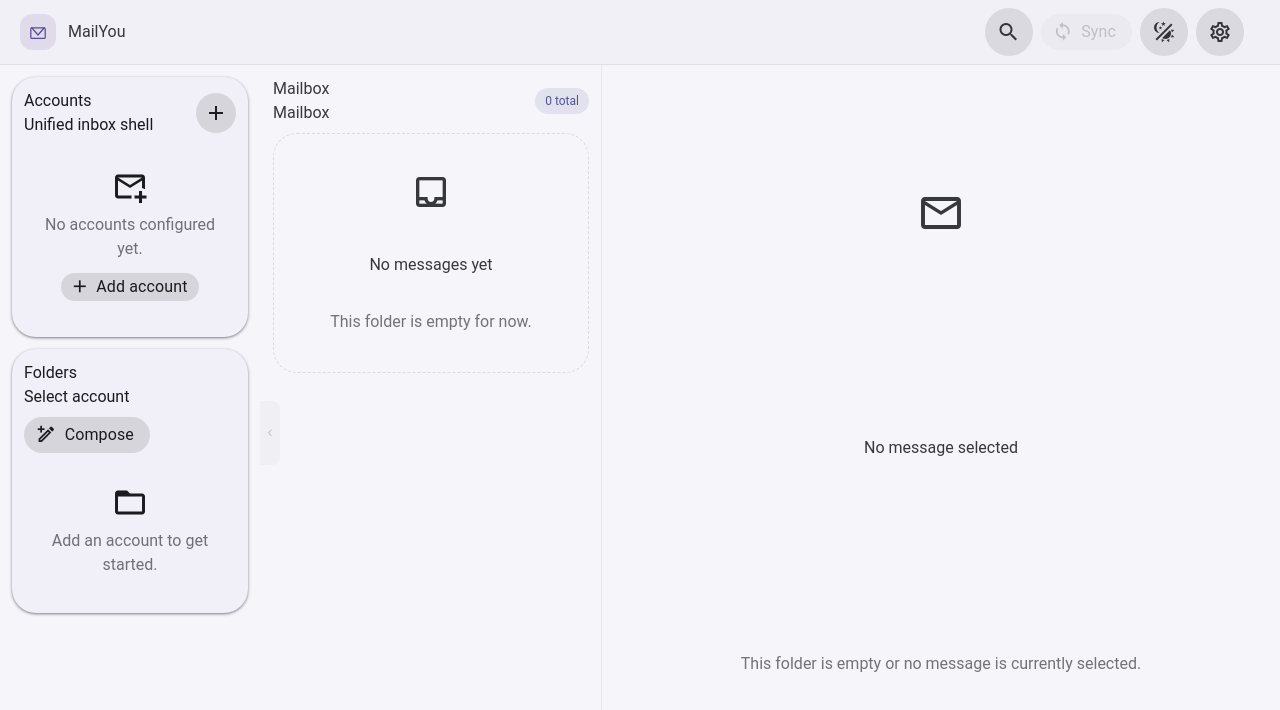
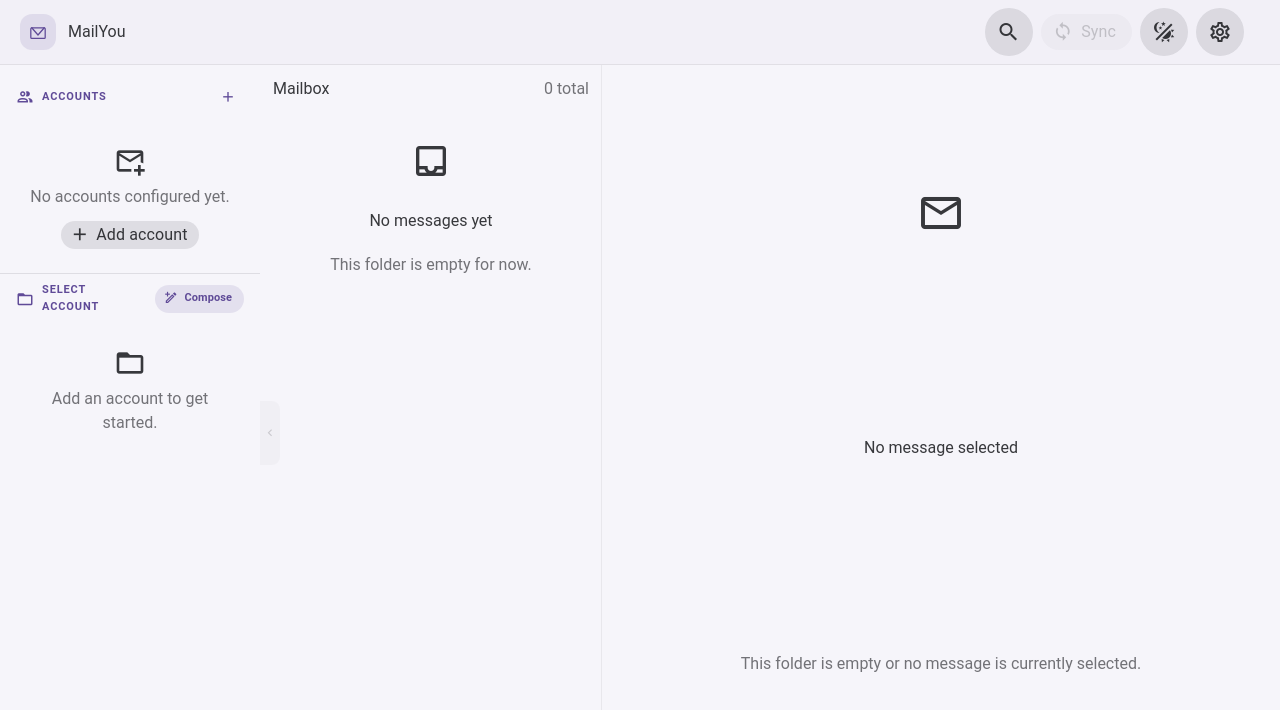
Before and after one commit to Cccc-owo/MailYou, a Vue app: page / in a window 1280 px wide. Shown: the top 710 px of the page. Built offline with nearby package versions, Linux system fonts and the light colour scheme.

Commit message:
feat(ui): improve main ui

```diff
--- a/src/components/mail/MailList.vue
+++ b/src/components/mail/MailList.vue
@@ -1,6 +1,6 @@
 <template>
   <div class="mail-list">
-    <div class="mail-list__header d-flex align-center justify-space-between ga-3 flex-wrap">
+    <div class="mail-list__header">
       <div class="d-flex align-center ga-2">
         <v-checkbox
           v-if="messages.length > 0"
@@ -11,10 +11,7 @@
           class="mail-list__select-all"
           @update:model-value="onToggleSelectAll"
         />
-        <div>
-          <div class="text-overline">{{ t('mailList.mailbox') }}</div>
-          <div class="text-h5">{{ title }}</div>
-        </div>
+        <div class="text-subtitle-2">{{ title }}</div>
       </div>
       <div class="d-flex align-center ga-2">
         <v-btn
@@ -26,8 +23,8 @@
         >
           {{ t('mailList.markAllRead') }}
         </v-btn>
-        <v-chip v-if="unreadCount > 0" size="small" color="primary">{{ t('mailList.unreadCount', { count: unreadCount }) }}</v-chip>
-        <v-chip size="small" color="secondary" variant="tonal">{{ t('mailList.totalCount', { count: messages.length }) }}</v-chip>
+        <v-chip v-if="unreadCount > 0" size="x-small" color="primary" variant="tonal">{{ unreadCount }}</v-chip>
+        <span class="text-caption text-medium-emphasis">{{ t('mailList.totalCount', { count: messages.length }) }}</span>
       </div>
     </div>
 
@@ -356,10 +353,8 @@ const formatDate = (value: string) =>
   display: grid;
   place-items: center;
   text-align: center;
-  min-height: 240px;
+  min-height: 200px;
   padding: 24px;
-  border: 1px dashed rgba(var(--v-theme-on-surface), 0.12);
-  border-radius: 24px;
 }
 
 .mail-list__items {
@@ -378,8 +373,7 @@ const formatDate = (value: string) =>
 }
 
 .mail-list__item {
-  margin-bottom: 6px;
-  border: 1px solid rgba(var(--v-theme-on-surface), 0.05);
+  margin-bottom: 2px;
 }
 
 .mail-list__item--unread {
--- a/src/components/mail/MailSidebar.vue
+++ b/src/components/mail/MailSidebar.vue
@@ -1,91 +1,78 @@
 <template>
   <div class="mail-sidebar">
-    <v-card class="mail-sidebar__panel" color="surface">
-      <div class="mail-sidebar__header d-flex align-center justify-space-between ga-3 flex-wrap">
-        <div>
-          <div class="text-overline">{{ t('sidebar.accounts') }}</div>
-          <div class="text-h6">{{ t('sidebar.unifiedInbox') }}</div>
-        </div>
+    <div class="mail-sidebar__section">
+      <div class="mail-sidebar__section-header">
+        <v-icon icon="mdi-account-multiple-outline" size="18" />
+        <span>{{ t('sidebar.accounts') }}</span>
+        <v-spacer />
         <v-tooltip :text="t('sidebar.addAccount')" location="bottom">
           <template #activator="{ props: tip }">
-            <v-btn v-bind="tip" icon="mdi-plus" size="small" @click="$emit('add-account')" />
+            <v-btn v-bind="tip" icon="mdi-plus" size="x-small" variant="text" @click="$emit('add-account')" />
           </template>
         </v-tooltip>
       </div>
 
-      <v-list v-if="accounts.length" class="mail-sidebar__accounts" lines="two">
+      <v-list v-if="accounts.length" class="mail-sidebar__list" lines="two">
         <v-list-item
           v-for="account in accounts"
           :key="account.id"
           :active="account.id === currentAccountId"
-          rounded="xl"
           @click="$emit('select-account', account.id)"
           @contextmenu="accountCtx.open($event, account)"
         >
           <template #prepend>
-            <v-avatar :color="account.color" size="36">{{ account.initials }}</v-avatar>
+            <v-avatar :color="account.color" size="32">
+              <span class="text-caption">{{ account.initials }}</span>
+            </v-avatar>
           </template>
-          <v-list-item-title>{{ account.name }}</v-list-item-title>
-          <v-list-item-subtitle>{{ account.email }}</v-list-item-subtitle>
+          <v-list-item-title class="text-body-2">{{ account.name }}</v-list-item-title>
+          <v-list-item-subtitle class="text-caption">{{ account.email }}</v-list-item-subtitle>
           <template #append>
-            <v-chip size="small" :color="account.status === 'attention' ? 'error' : 'primary'">
+            <v-chip size="x-small" :color="account.status === 'attention' ? 'error' : 'primary'" variant="tonal">
               {{ account.unreadCount }}
             </v-chip>
-            <v-tooltip :text="t('common.delete')" location="bottom">
-              <template #activator="{ props: tip }">
-                <v-btn
-                  v-bind="tip"
-                  class="ml-1"
-                  icon="mdi-delete-outline"
-                  size="x-small"
-                  variant="text"
-                  @click.stop="confirmDelete(account)"
-                />
-              </template>
-            </v-tooltip>
           </template>
         </v-list-item>
       </v-list>
 
       <div v-else class="mail-sidebar__empty">
-        <v-icon icon="mdi-email-plus-outline" size="36" class="mb-2" />
+        <v-icon icon="mdi-email-plus-outline" size="32" class="mb-2" />
         <div class="text-body-2 text-medium-emphasis mb-3">{{ t('sidebar.noAccounts') }}</div>
         <v-btn size="small" prepend-icon="mdi-plus" @click="$emit('add-account')">{{ t('sidebar.addAccount') }}</v-btn>
       </div>
-    </v-card>
+    </div>
 
-    <v-card class="mail-sidebar__panel" color="surface">
-      <div class="mail-sidebar__header d-flex align-center justify-space-between ga-3 flex-wrap">
-        <div>
-          <div class="text-overline">{{ t('sidebar.folders') }}</div>
-          <div class="text-h6">{{ currentAccount?.name ?? t('sidebar.selectAccount') }}</div>
-        </div>
-        <v-btn prepend-icon="mdi-pencil-plus-outline" @click="$emit('compose')">{{ t('sidebar.compose') }}</v-btn>
+    <v-divider />
+
+    <div class="mail-sidebar__section">
+      <div class="mail-sidebar__section-header">
+        <v-icon icon="mdi-folder-outline" size="18" />
+        <span>{{ currentAccount?.name ?? t('sidebar.selectAccount') }}</span>
+        <v-spacer />
+        <v-btn size="small" variant="tonal" prepend-icon="mdi-pencil-plus-outline" @click="$emit('compose')">{{ t('sidebar.compose') }}</v-btn>
       </div>
 
-      <v-progress-linear v-if="isFoldersLoading" indeterminate color="primary" class="mb-2" />
+      <v-progress-linear v-if="isFoldersLoading" indeterminate color="primary" class="mb-1" />
 
-      <v-list v-if="folders.length" nav>
+      <v-list v-if="folders.length" class="mail-sidebar__list" nav density="compact">
         <v-list-item
           v-for="folder in folders"
           :key="folder.id"
           :active="folder.id === currentFolderId"
-          rounded="xl"
           @click="$emit('select-folder', folder.id)"
           @contextmenu="folderCtx.open($event, folder)"
         >
           <template #prepend>
-            <v-icon :icon="folder.icon" />
+            <v-icon :icon="folder.icon" size="20" />
           </template>
-          <v-list-item-title>{{ folderDisplayName(folder) }}</v-list-item-title>
+          <v-list-item-title class="text-body-2">{{ folderDisplayName(folder) }}</v-list-item-title>
           <template #append>
             <div class="mail-sidebar__folder-counts d-flex align-center ga-1">
               <v-chip
                 v-if="folder.unreadCount > 0"
                 size="x-small"
                 color="primary"
-                variant="flat"
-                density="comfortable"
+                variant="tonal"
               >
                 {{ folder.unreadCount }}
               </v-chip>
@@ -96,12 +83,12 @@
       </v-list>
 
       <div v-else class="mail-sidebar__empty">
-        <v-icon icon="mdi-folder-outline" size="36" class="mb-2" />
+        <v-icon icon="mdi-folder-outline" size="32" class="mb-2" />
         <div class="text-body-2 text-medium-emphasis">
           {{ accounts.length ? t('sidebar.selectAccountToView') : t('sidebar.addAccountToStart') }}
         </div>
       </div>
-    </v-card>
+    </div>
 
     <!-- Account context menu -->
     <ContextMenu v-model="accountCtx.isOpen.value" :x="accountCtx.x.value" :y="accountCtx.y.value">
@@ -186,29 +173,29 @@ const emitDelete = () => {
 
 <style scoped>
 .mail-sidebar {
-  display: grid;
-  gap: 12px;
-  padding: 12px;
+  display: flex;
+  flex-direction: column;
+  padding: 8px 0;
 }
 
-.mail-sidebar__panel {
-  padding: 12px;
+.mail-sidebar__section {
+  padding: 0 8px;
 }
 
-.mail-sidebar__header {
+.mail-sidebar__section-header {
   display: flex;
   align-items: center;
-  justify-content: space-between;
   gap: 8px;
-  margin-bottom: 8px;
+  padding: 8px 8px;
+  font-size: 0.6875rem;
+  font-weight: 600;
+  text-transform: uppercase;
+  letter-spacing: 0.08em;
+  color: rgb(var(--v-theme-primary));
 }
 
-.mail-sidebar__header :deep(.v-btn) {
-  flex-shrink: 0;
-}
-
-.mail-sidebar__accounts {
-  padding-inline: 0;
+.mail-sidebar__list {
+  padding: 0;
 }
 
 .mail-sidebar__empty {
@@ -218,38 +205,8 @@ const emitDelete = () => {
   padding: 24px 16px;
 }
 
-@media (max-width: 1280px) {
-  .mail-sidebar {
-    padding: 12px;
-  }
-
-  .mail-sidebar__panel {
-    padding: 12px;
-  }
-}
-
-@media (max-width: 840px) {
-  .mail-sidebar {
-    padding: 16px 16px 12px;
-  }
-}
-
 @media (max-width: 600px) {
-  .mail-sidebar {
-    gap: 12px;
-    padding: 12px;
-  }
-
-  .mail-sidebar__panel {
-    padding: 12px;
-  }
-
-  .mail-sidebar__header {
-    align-items: flex-start;
-    flex-wrap: wrap;
-  }
-
-  .mail-sidebar__header :deep(.v-btn) {
+  .mail-sidebar__section-header :deep(.v-btn) {
     width: 100%;
     justify-content: center;
   }
```
Also changed, not shown: src/components/mail/MailReader.vue (+25 -57 lines).
